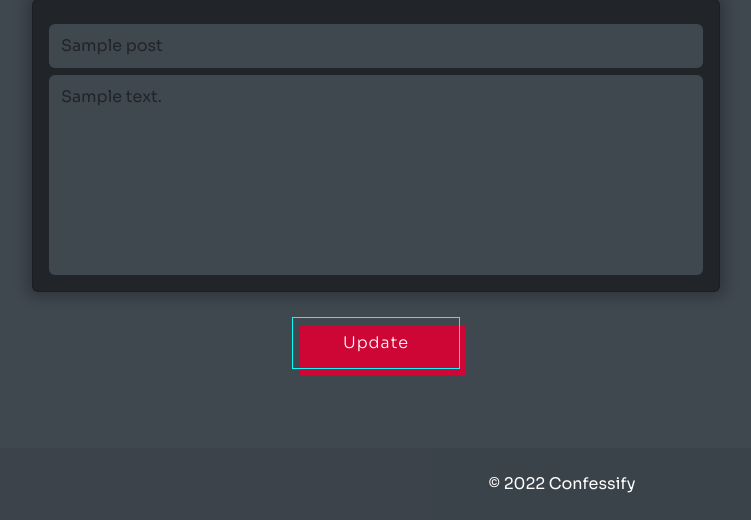
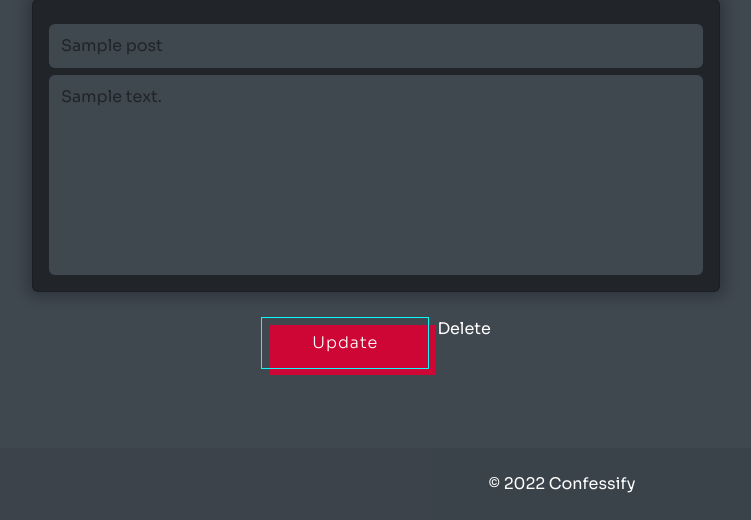
Before and after one commit to jdj0/milestone3-confessify, a Flask app: page /edit_post/1 in a window 1280 px wide. Shown: the part 280-800 px from the top of the page, without its empty margins (78-829 px from the left). Run offline with Flask 2, Linux system fonts and the light colour scheme; tables that the repository leaves empty hold one stand-in row (values such as "Sample post"); some libraries are stand-ins or nearby versions.

Commit message:
Add delete functionality to posts

```diff
--- a/confessify/routes.py
+++ b/confessify/routes.py
@@ -84,6 +84,14 @@ def edit_post(post_id):
     return render_template("edit_post.html", post=post)
 
 
+@app.route("/delete_post/<int:post_id>")
+def delete_post(post_id):
+    post = Post.query.get_or_404(post_id)
+    db.session.delete(post)
+    db.session.commit()
+    return redirect(url_for("posts"))
+
+
 @app.route("/logout")
 def logout():
     session.pop("user", None)
--- a/confessify/templates/edit_post.html
+++ b/confessify/templates/edit_post.html
@@ -19,6 +19,7 @@
             </div>
             <div class="d-flex justify-content-center">
                 <button class="button-52" type="submit" role="button">Update</button>
+                <a href="{{ url_for('delete_post', post_id=post.id) }}">Delete</a>
             </div>
         </form>
 
```
